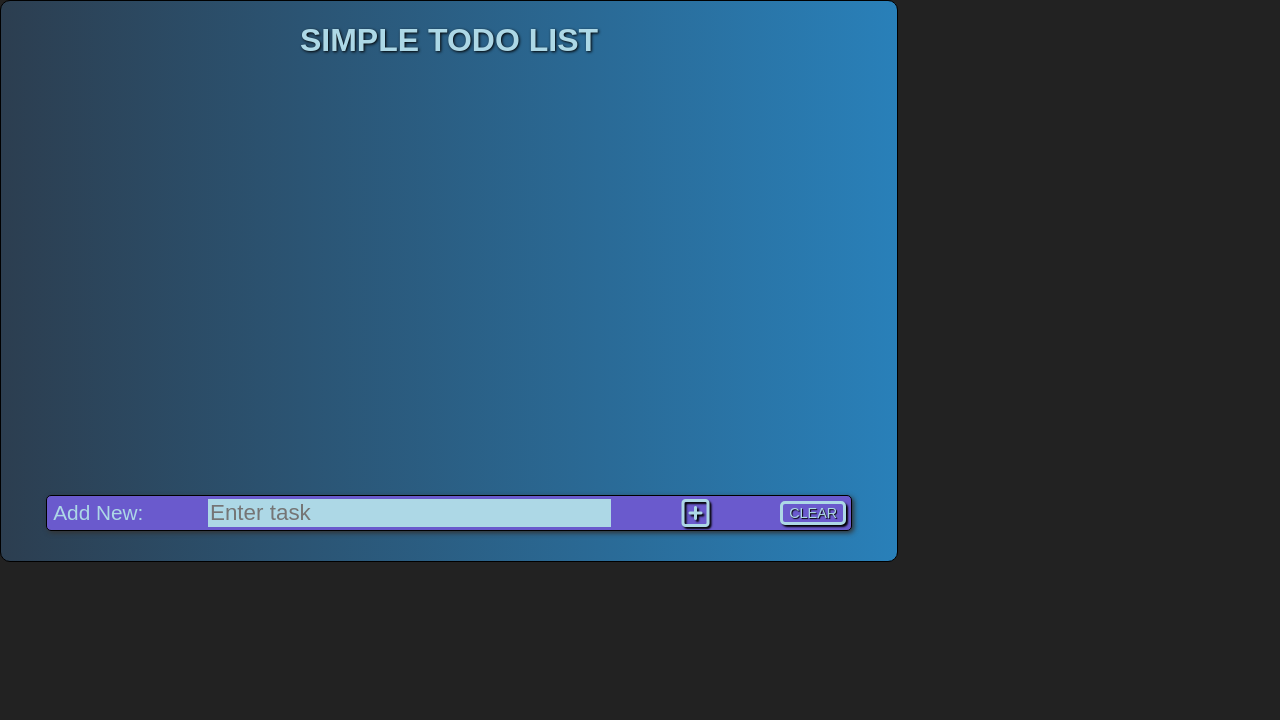
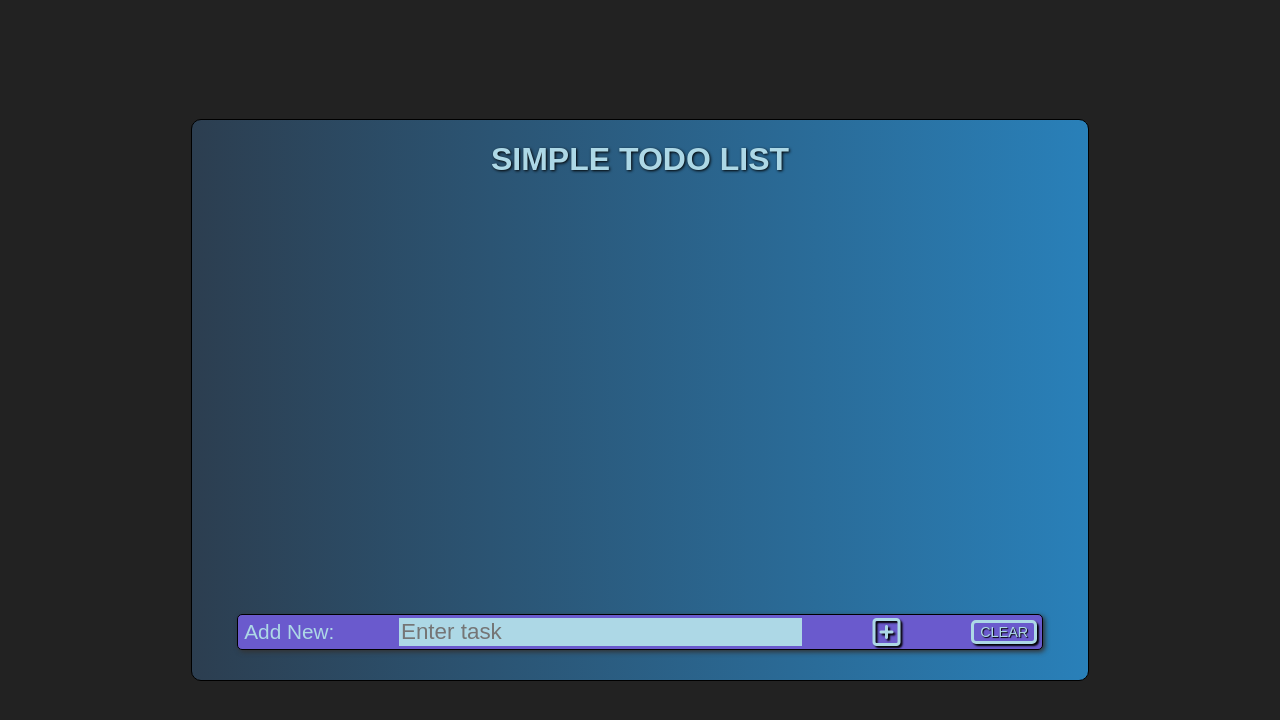
Before and after one commit to Chris-Hesterman/SimpleTodo, a React (Create React App) app: page / in a window 1280 px wide. Shown: the top 720 px of the page. Built offline with nearby package versions, Linux system fonts and the light colour scheme; the HTML template or start-up script is replaced by a standard one.

Commit message:
done, css prefixed

```diff
--- a/src/App.css
+++ b/src/App.css
@@ -11,7 +11,9 @@
   -webkit-box-direction: normal;
       -ms-flex-direction: column;
           flex-direction: column;
-  justify-content: center;
+  -webkit-box-pack: center;
+      -ms-flex-pack: center;
+          justify-content: center;
   -webkit-box-align: center;
       -ms-flex-align: center;
           align-items: center;
@@ -25,4 +27,13 @@
 }
 .AppContainer {
   height: 100%;
+  display: -webkit-box;
+  display: -ms-flexbox;
+  display: flex;
+  -webkit-box-align: center;
+      -ms-flex-align: center;
+          align-items: center;
+  -webkit-box-pack: center;
+      -ms-flex-pack: center;
+          justify-content: center;
 }
--- a/src/NewTodoForm.js
+++ b/src/NewTodoForm.js
@@ -53,7 +53,6 @@
           </button>
           <button type="button" className="clearTodoList" onClick={this.handleClear}>CLEAR</button>
         </form>
-
       </div>
     );
   }
--- a/src/TodoList.css
+++ b/src/TodoList.css
@@ -1,10 +1,7 @@
 .TodoList {
-  -webkit-box-align: center;
-      -ms-flex-align: center;
-          align-items: center;
   background: #2980b9;  /* fallback for old browsers */  /* Chrome 10-25, Safari 5.1-6 */
+  background: -o-linear-gradient(left, #2c3e50, #2980b9);
   background: -webkit-gradient(linear, left top, right top, from(#2c3e50), to(#2980b9));
-  background: -o-linear-gradient(left, #2c3e50, #2980b9);
   background: linear-gradient(to right, #2c3e50, #2980b9); /* W3C, IE 10+/ Edge, Firefox 16+, Chrome 26+, Opera 12+, Safari 7+ */
   border: 1px solid black;
   border-radius: 10px;
@@ -15,12 +12,14 @@
   -webkit-box-direction: normal;
       -ms-flex-direction: column;
           flex-direction: column;
-  font-family: sans-serif;
+  -webkit-box-align: center;
+  -ms-flex-align: center;
+      align-items: center;
   -webkit-box-pack: justify;
       -ms-flex-pack: justify;
           justify-content: space-between;
+  font-family: sans-serif;
   height: 70vh;
-  /* margin-top: 50px; */
   width: 50vw;
 }
 
```
